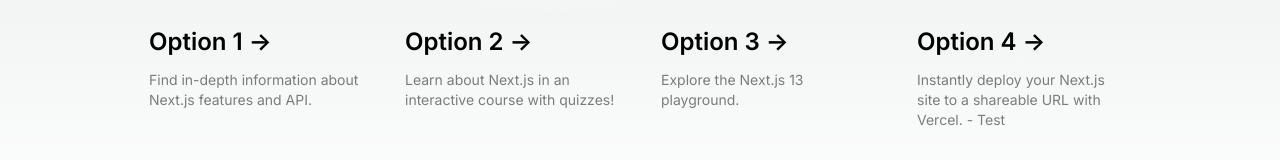
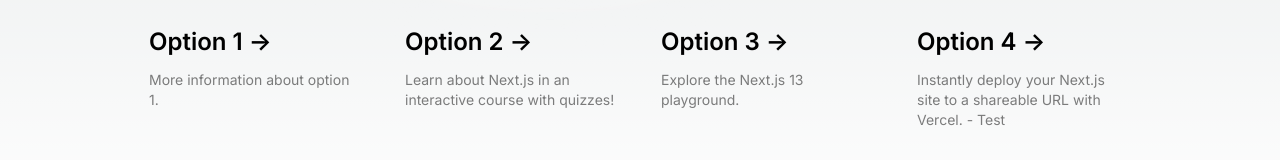
Before and after one commit to cesarvf90/nextjs-app, a Next.js app: page / in a window 1280 px wide. Shown: the part 557-717 px from the top of the page. Built offline with nearby package versions, Linux system fonts and the light colour scheme.

Commit message:
Change option information

```diff
--- a/app/page.tsx
+++ b/app/page.tsx
@@ -52,7 +52,7 @@
             </span>
           </h2>
           <p className={`m-0 max-w-[30ch] text-sm opacity-50`}>
-            Find in-depth information about Next.js features and API.
+            More information about option 1.
           </p>
         </a>
 
```
